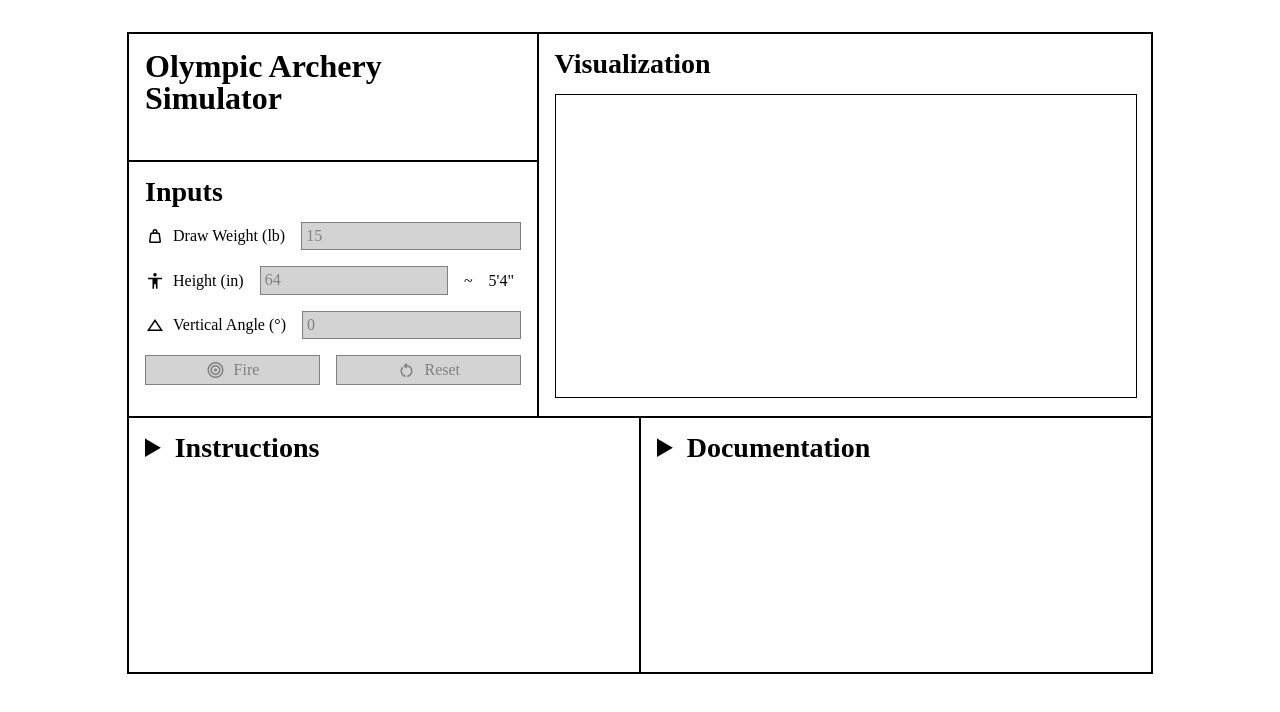
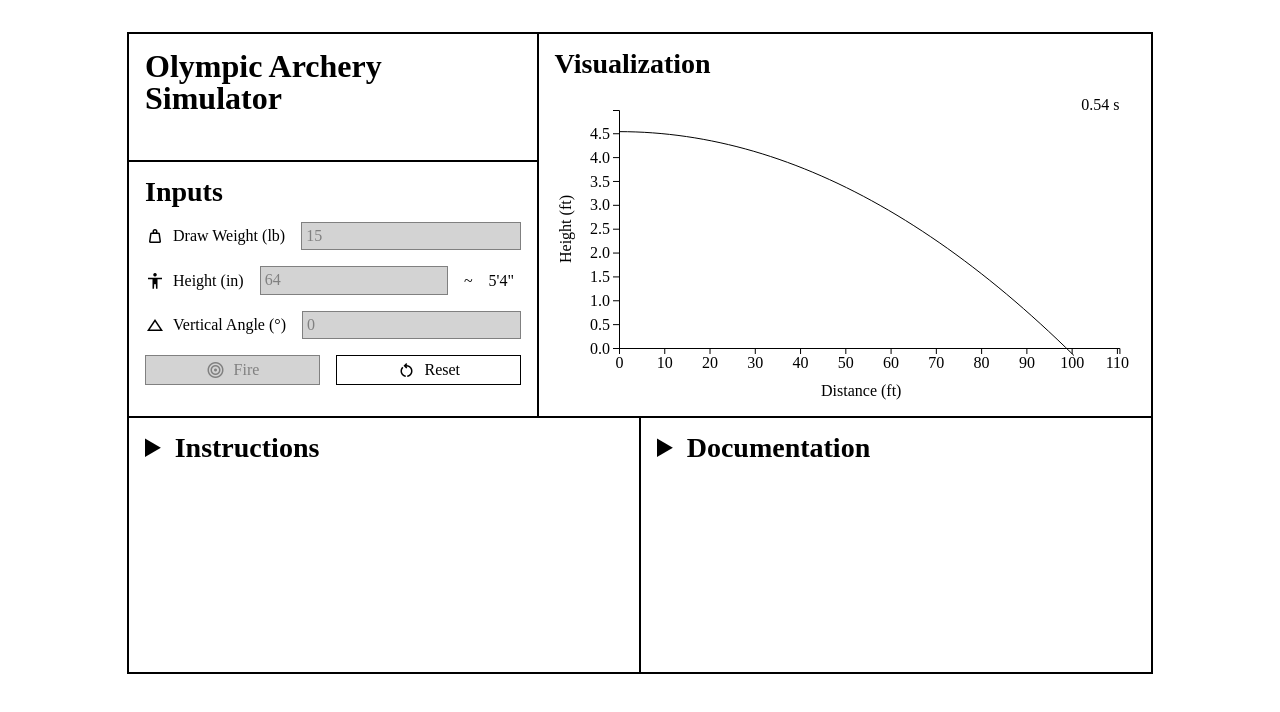
Before and after one commit to frostel-osu/olympic-archery-simulator, a website with bundled scripts: page public/index.html in a window 1280 px wide. Both pictures are taken after a click on the button "Click to begin the simulation.". Built offline with nearby package versions, Linux system fonts and the light colour scheme.

Commit message:
Implement visualization

```diff
--- a/public/index.html
+++ b/public/index.html
@@ -5,6 +5,7 @@
   <meta name="viewport" content="width=device-width, initial-scale=1.0">
   <title>Olympic Archery Simulator</title>
   <link rel="stylesheet" type="text/css" media="screen" href="main.css">
+  <script defer src="https://cdn.jsdelivr.net/npm/d3@7.9.0/dist/d3.min.js"></script>
   <script defer src="main.js" type="module"></script>
 </head>
 <body>
@@ -32,7 +33,7 @@
           <button class="c-button js-button-fire" title="Click to begin the simulation." type="submit">
             <span class="material-symbols-outlined">target</span> Fire
           </button>
-          <button class="c-button js-button-reset" title="Click to reset the simulation." type="reset">
+          <button class="c-button js-button-reset" disabled title="Click to reset the simulation." type="reset">
             <span class="material-symbols-outlined">restart_alt</span> Reset
           </button>
         </div>
@@ -40,7 +41,7 @@
     </aside>
     <article class="c-main__output c-output">
       <h2 class="c-output__head">Visualization</h2>
-      <canvas class="c-output__body"></canvas>
+      <svg class="c-output__body js-visualization"></svg>
     </article>
     <footer class="c-main__footer c-footer">
       <details class="c-footer__list--first c-list">
--- a/public/lib/utils.js
+++ b/public/lib/utils.js
@@ -34,11 +34,17 @@ const bound_value = (KEY, value) => {
   }
 };
 
+const m_to_ft = ({ x, y }) => ({
+  x: x * 3.281,
+  y: y * 3.281
+});
+
 const in_to_ft = (n, m = n % 12) => `${(n - m) / 12}'${m ? `${m}"` : ""}`;
 
 export {
   TIME_STEP,
   VALUES,
   bound_value,
+  m_to_ft,
   in_to_ft
 };
--- /dev/null
+++ b/public/lib/visualize.js
@@ -0,0 +1,86 @@
+"use strict";
+
+import { TIME_STEP, m_to_ft } from "./utils.js";
+
+const reset_chart = (node) => {
+  const { height, width } = node.getBoundingClientRect();
+
+  const svg = d3.select(node);
+
+  svg.selectAll("*").remove();
+
+  const top = 16;
+  const right = 16;
+  const bottom = 48;
+  const left = 64;
+
+  const chart_height = height - top - bottom;
+  const chart_width = width - left - right;
+
+  const x_scale = d3.scaleLinear().range([0, chart_width]);
+  const y_scale = d3.scaleLinear().range([chart_height, 0]);
+
+  const x_axis = svg.append("g").attr("transform", `translate(${left}, ${chart_height + top})`);
+  const y_axis = svg.append("g").attr("transform", `translate(${left}, ${top})`);
+
+  x_axis.call(d3.axisBottom(x_scale));
+  y_axis.call(d3.axisLeft(y_scale));
+
+  const time = svg.append("text")
+    .attr("x", width - right)
+    .attr("y", top)
+    .attr("class", "c-time")
+    .text("0.00 s");
+
+  svg.append("text")
+    .attr("transform", `translate(${width / 2 + 16}, ${chart_height + top + 48})`)
+    .attr("class", "c-axis")
+    .text("Distance (ft)");
+
+  svg.append("text")
+    .attr("transform", `translate(${left - 48}, ${height / 2 - 16}) rotate(-90)`)
+    .attr("class", "c-axis")
+    .text("Height (ft)");
+
+  return { x_axis, y_axis, x_scale, y_scale, time, top, left };
+};
+
+const visualize = (node, simulation) => {
+  const { x_axis, y_axis, x_scale, y_scale, time, top, left } = reset_chart(node);
+
+  const svg = d3.select(node);
+
+  const path = svg.append("path").attr("class", "c-path");
+
+  const line = d3.line()
+    .x((d) => x_scale(d.x) + left)
+    .y((d) => y_scale(d.y) + top);
+
+  const trajectory = [];
+
+  const ms = TIME_STEP * 1000;
+
+  return new Promise((resolve) => (function step() {
+    const next = simulation.next();
+
+    if (next.done) {
+      return resolve(trajectory);
+    }
+
+    trajectory.push(m_to_ft(next.value));
+
+    x_scale.domain([0, d3.max(trajectory, (d) => d.x) * 1.1]);
+    y_scale.domain([0, d3.max(trajectory, (d) => d.y) * 1.1]);
+
+    x_axis.call(d3.axisBottom(x_scale));
+    y_axis.call(d3.axisLeft(y_scale));
+
+    path.datum(trajectory).attr("d", line);
+
+    time.text(`${next.value.t.toFixed(2)} s`);
+
+    setTimeout(step, ms);
+  })());
+};
+
+export { reset_chart, visualize };
--- a/public/main.css
+++ b/public/main.css
@@ -17,6 +17,11 @@ h1 { font-size: 32px; }
 h2 { font-size: 28px; }
 
 p { font-size: 16px; }
+
+text {
+  font-family: serif;
+  font-size: 16px;
+}
 
 .c-main {
   border: 1px solid black;
@@ -103,12 +108,24 @@ p { font-size: 16px; }
   justify-content: center;
 }
 
+.c-output { overflow: hidden; }
+
 .c-output__head { margin-bottom: 16px; }
 
 .c-output__body {
-  border: 1px solid black;
   height: calc(100% - 3 * 16px);
+  overflow: visible;
   width: 100%;
+}
+
+.c-axis { text-anchor: middle; }
+
+.c-time { text-anchor: end; }
+
+.c-path {
+  fill: none;
+  stroke: black;
+  stroke-width: 1;
 }
 
 .c-footer {
--- a/public/main.js
+++ b/public/main.js
@@ -2,6 +2,7 @@
 
 import { VALUES, bound_value, in_to_ft } from "./lib/utils.js";
 import { simulate } from "./lib/simulate.js";
+import { reset_chart, visualize } from "./lib/visualize.js";
 
 const DOMFormInputs = document.querySelector(".js-form-inputs");
 
@@ -13,6 +14,8 @@ const DOMInputVerticalAngle = document.querySelector(".js-input-vertical-angle")
 const DOMButtonFire = document.querySelector(".js-button-fire");
 const DOMButtonReset = document.querySelector(".js-button-reset");
 
+const DOMVisualization = document.querySelector(".js-visualization");
+
 const reset_inputs = () => {
   DOMInputDrawWeight.value = localStorage.oas_draw_weight;
   DOMInputHeight.value = localStorage.oas_height;
@@ -21,7 +24,7 @@ const reset_inputs = () => {
 };
 
 const disable_inputs = (bool = true) => {
-  const DOMList = [DOMInputDrawWeight, DOMInputHeight, DOMInputVerticalAngle, DOMButtonFire, DOMButtonReset];
+  const DOMList = [DOMInputDrawWeight, DOMInputHeight, DOMInputVerticalAngle, DOMButtonFire];
 
   for (const DOMItem of DOMList) {
     DOMItem.disabled = bool;
@@ -31,6 +34,7 @@ const disable_inputs = (bool = true) => {
 localStorage.oas_draw_weight = localStorage.oas_draw_weight || VALUES.WEIGHT.DEFAULT;
 localStorage.oas_height = localStorage.oas_height || VALUES.HEIGHT.DEFAULT;
 
+reset_chart(DOMVisualization);
 reset_inputs();
 
 DOMInputDrawWeight.addEventListener("change", ({ target: input }) => {
@@ -49,7 +53,7 @@ DOMInputVerticalAngle.addEventListener("change", ({ target: input }) => {
   input.value = bound_value("VERTICAL_ANGLE", input.value);
 });
 
-DOMButtonFire.addEventListener("click", (event) => {
+DOMButtonFire.addEventListener("click", async (event) => {
   event.preventDefault();
 
   const form = new FormData(DOMFormInputs);
@@ -57,13 +61,17 @@ DOMButtonFire.addEventListener("click", (event) => {
 
   disable_inputs();
 
-  console.log([...simulation()]);
+  await visualize(DOMVisualization, simulation());
 
-  setTimeout(() => { disable_inputs(false); }, 3000);
+  DOMButtonReset.disabled = false;
 });
 
 DOMButtonReset.addEventListener("click", (event) => {
   event.preventDefault();
 
+  reset_chart(DOMVisualization);
   reset_inputs();
+  disable_inputs(false);
+
+  DOMButtonReset.disabled = true;
 });
```
